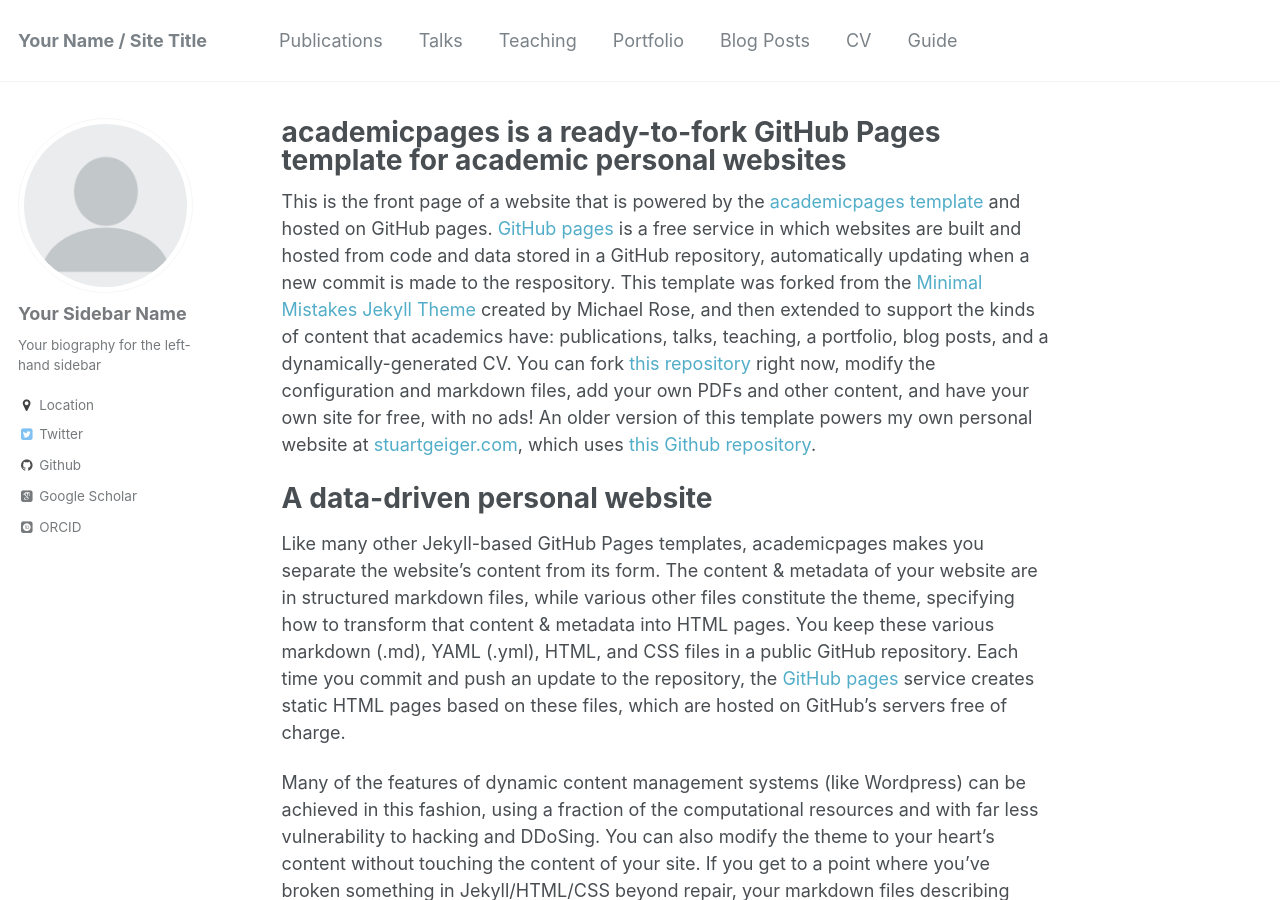
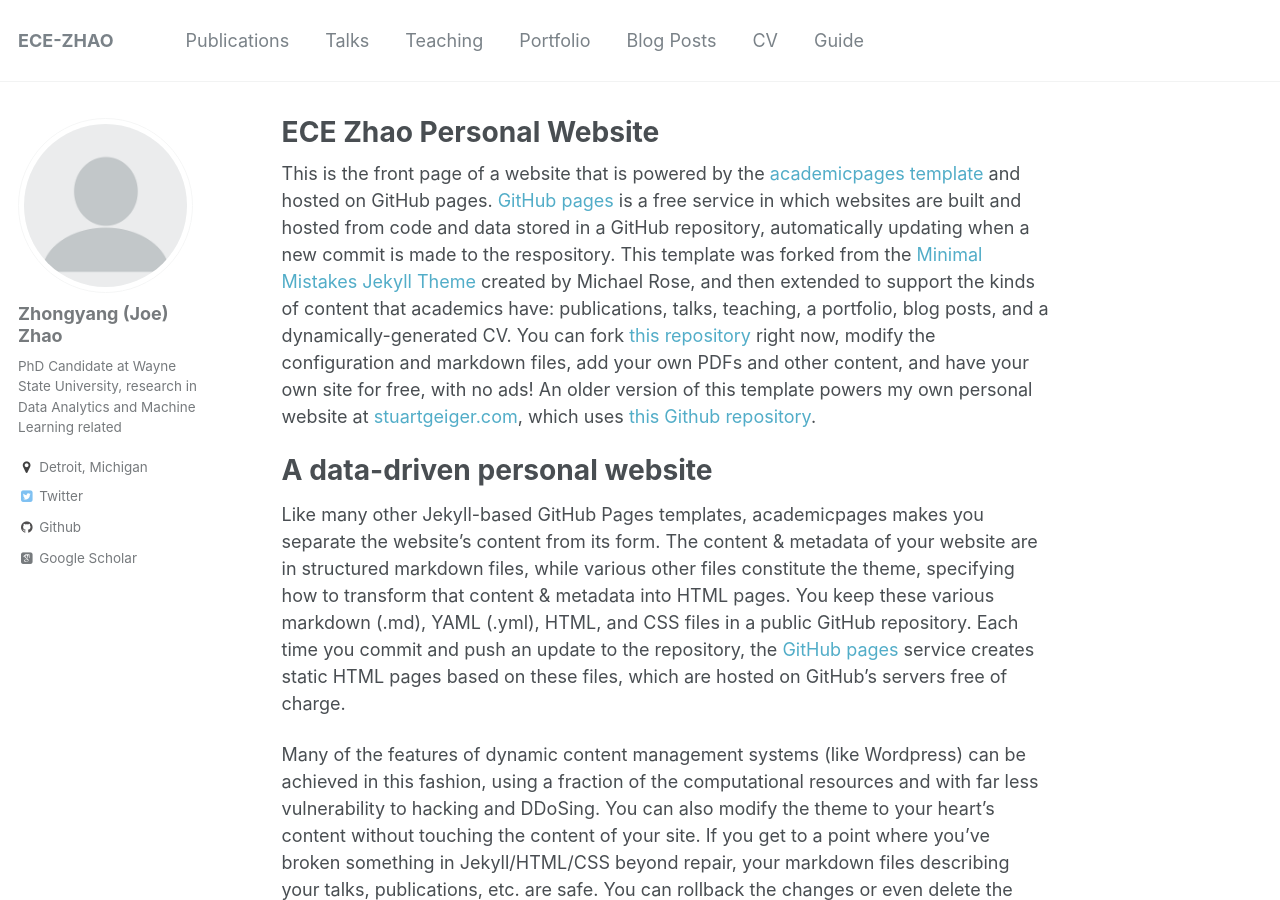
Before and after one commit to ecezhao/ecezhao.github.io, a Jekyll site: the page built from _pages/about.md, in a window 1280 px wide and 900 px high. Built offline with Jekyll 4.4.1, drawn with Linux system fonts in a browser that asks for light colours; some web fonts are replaced; some of the changed text lies outside the part shown.

Commit message:
adding personal info

```diff
--- a/_config.yml
+++ b/_config.yml
@@ -7,13 +7,13 @@
 
 # Site Settings
 locale                   : "en-US"
-title                    : "Your Name / Site Title"
+title                    : "ECE-ZHAO"
 title_separator          : "-"
-name                     : &name "Your Name"
-description              : &description "personal description"
-url                      : https://academicpages.github.io # the base hostname & protocol for your site e.g. "https://mmistakes.github.io"
+name                     : &name "Zhongyang (Joe) Zhao"
+description              : &description "PhD Candidate at Wayne State University"
+url                      : https://ecezhao.github.io # the base hostname & protocol for your site e.g. "https://mmistakes.github.io"
 baseurl                  : "" # the subpath of your site, e.g. "/blog"
-repository               : "academicpages/academicpages.github.io"
+repository               : "ecezhao.github.io"
 teaser                   :  # filename of teaser fallback teaser image placed in /images/, .e.g. "500x300.png"
 breadcrumbs              : false # true, false (default)
 words_per_minute         : 160
@@ -78,12 +78,12 @@ analytics:
 
 # Site Author
 author:
-  name             : "Your Sidebar Name"
+  name             : "Zhongyang (Joe) Zhao"
   avatar           : "profile.png"
-  bio              : "Your biography for the left-hand sidebar"
-  location         : "Location"
+  bio              : "PhD Candidate at Wayne State University, research in Data Analytics and Machine Learning related"
+  location         : "Detroit, Michigan"
   employer         :
-  googlescholar    : "http://yourfullgooglescholarurl.com"
+  googlescholar    : "https://scholar.google.com/citations?user=r7WzmxAAAAAJ&hl=en"
   email            :
   uri              :
   bitbucket        :
@@ -92,13 +92,13 @@ author:
   flickr           :
   facebook         :
   foursquare       :
-  github           : "academicpages"
+  github           : "ecezhao"
   google_plus      :
   keybase          :
   instagram        :
   lastfm           :
   linkedin         :
-  orcid            : "http://orcid.org/yourorcidurl"
+  orcid            : # "http://orcid.org/yourorcidurl"
   pinterest        :
   soundcloud       :
   stackoverflow    : # http://stackoverflow.com/users/123456/username
--- a/_pages/about.md
+++ b/_pages/about.md
@@ -1,6 +1,6 @@
 ---
 permalink: /
-title: "academicpages is a ready-to-fork GitHub Pages template for academic personal websites"
+title: "ECE Zhao Personal Website"
 excerpt: "About me"
 author_profile: true
 redirect_from:
```
